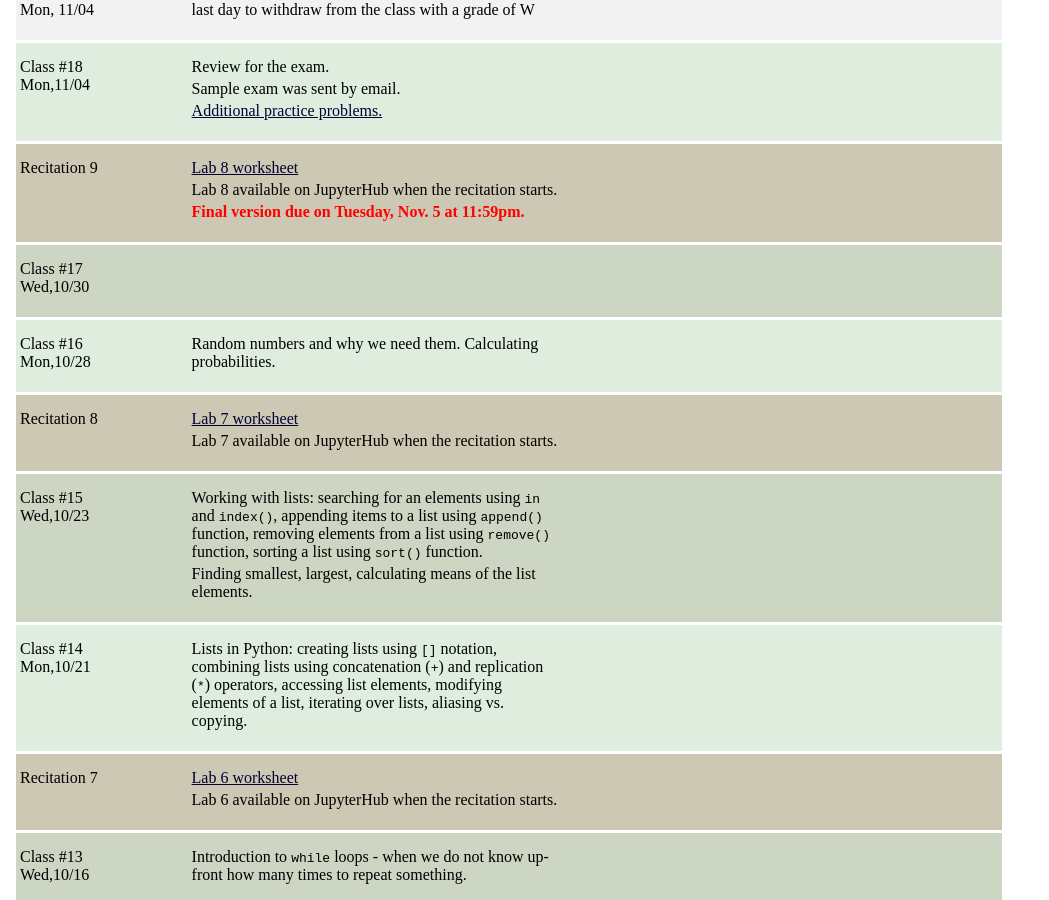
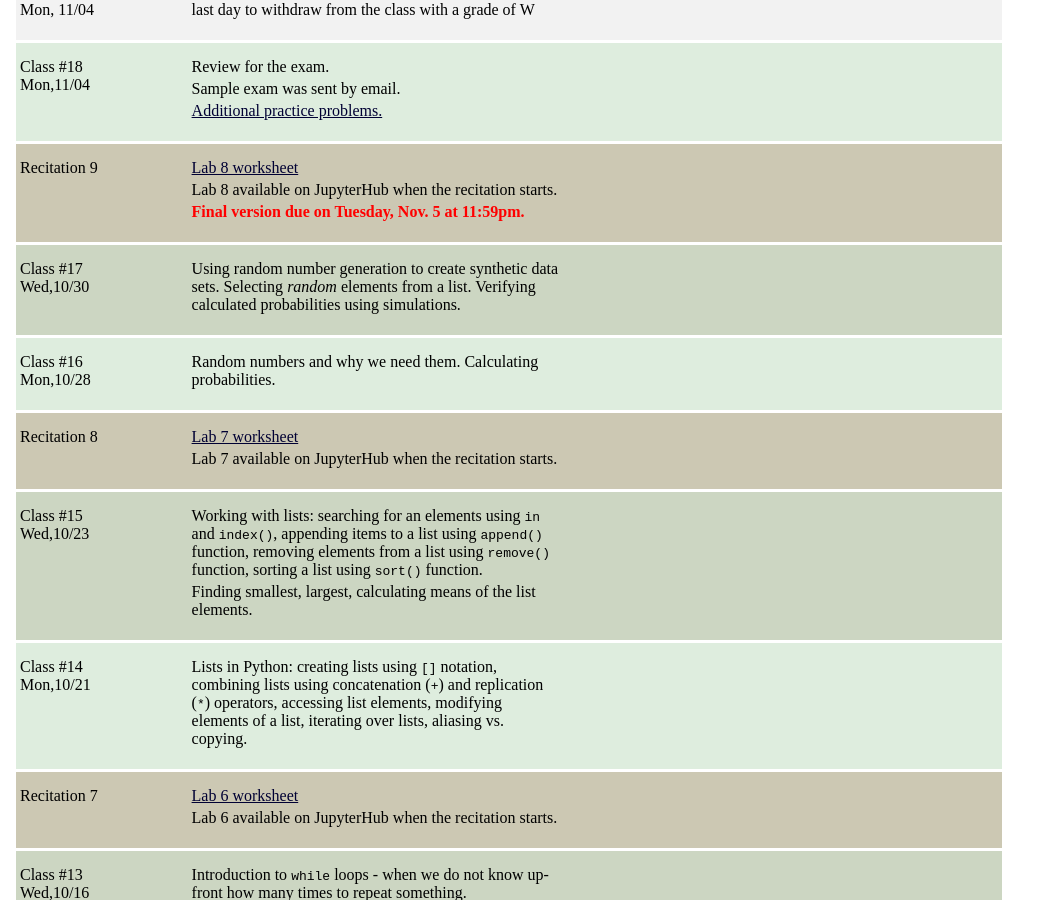
Before and after one commit to joannakl/core109_f19, a Jekyll site: the page built from daily.html, in a window 1280 px wide and 900 px high, scrolled down 417 px. Shown: the whole window, without its empty margins (0-1049 px from the left). Built offline with Jekyll 4.4.1, drawn with Linux system fonts in a browser that asks for light colours; comment, search, counter and statistics services are not loaded.

Commit message:
update for last class

```diff
--- a/_includes/daily/lec17.markdown
+++ b/_includes/daily/lec17.markdown
@@ -11,6 +11,9 @@ Wed,10/30
 <div class="column_materials">
 <p markdown="block">
 
+Using random number generation to create synthetic data sets.
+Selecting _random_ elements from a list. Verifying calculated probabilities using
+simulations.
 
 
 </p>
```
